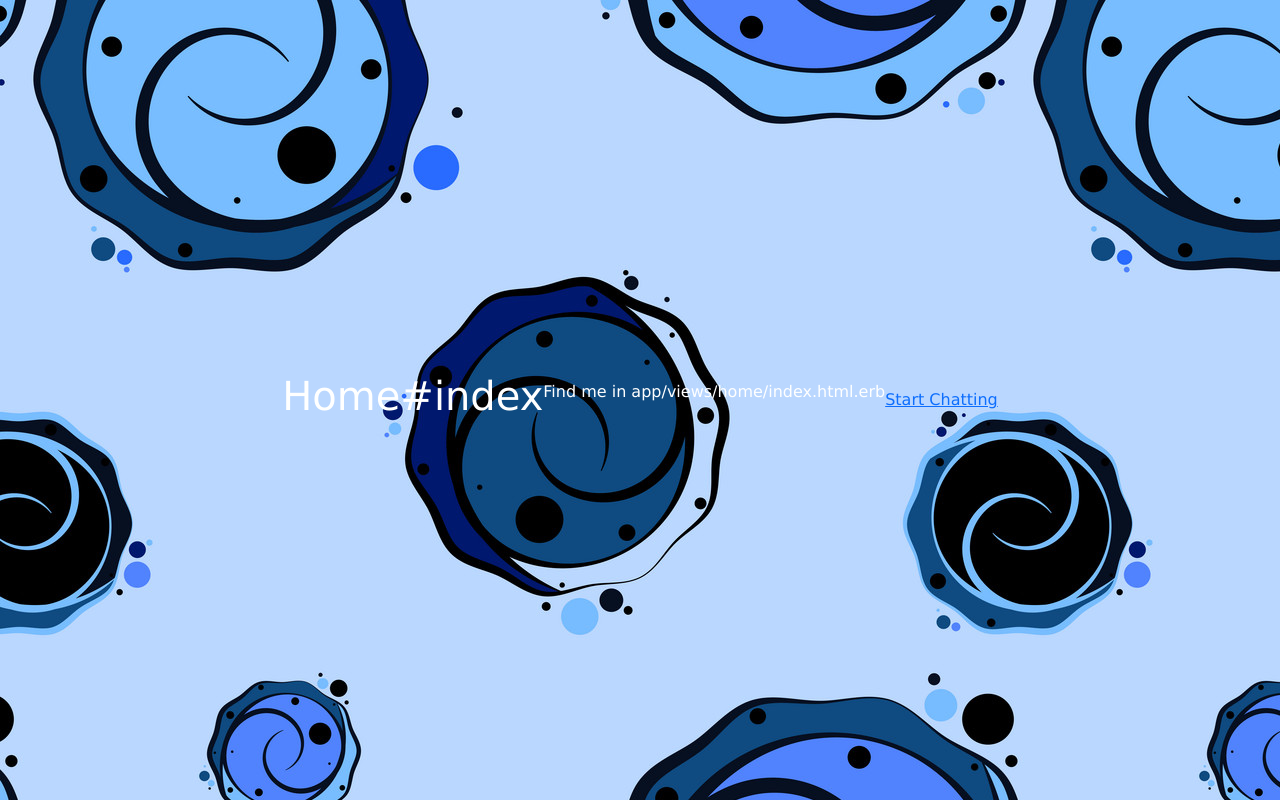
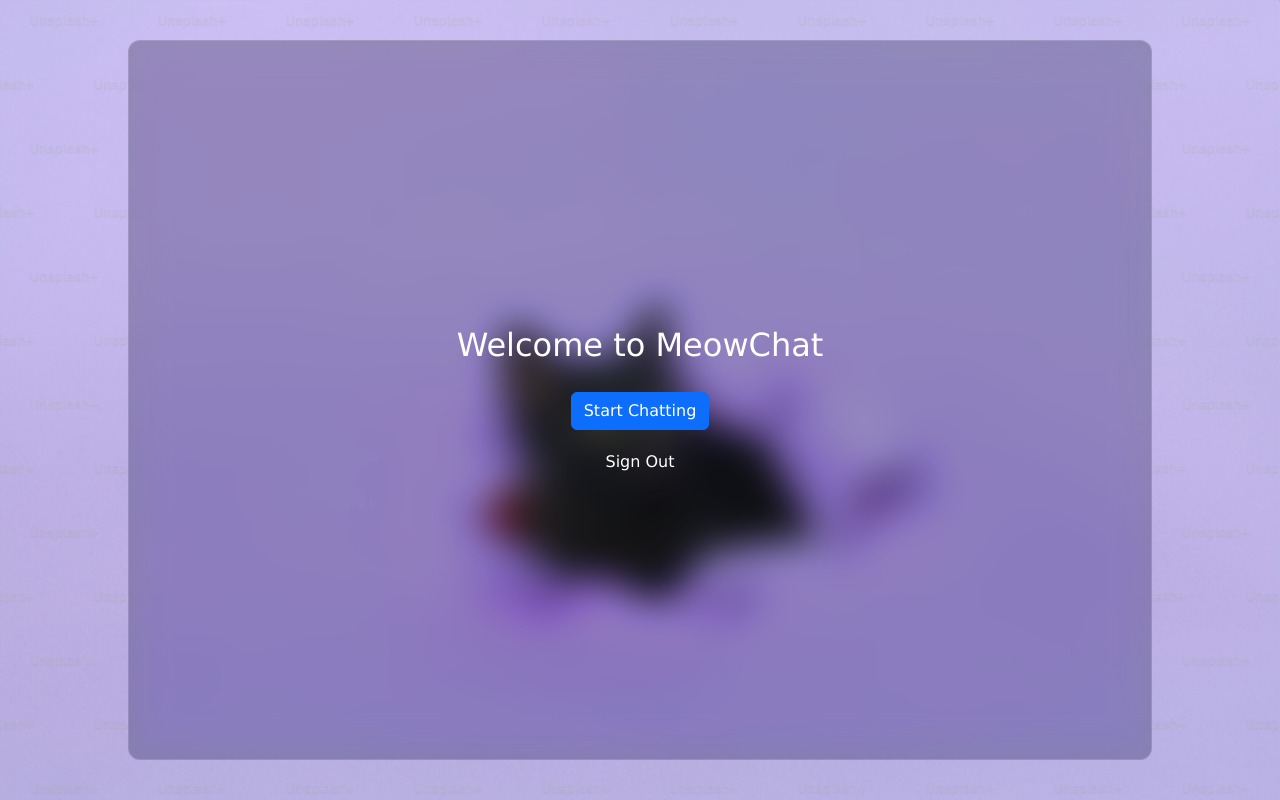
Before and after one commit to ken-genesius/meowchat-rails-7, a Rails app: page / in a window 1280 px wide. Run offline with Rails 7, Linux system fonts and the light colour scheme; the visitor is signed in with stand-in values (Sample User, id 1); some libraries are stand-ins or nearby versions.

Commit message:
style(page): add styling for pages

```diff
--- a/app/assets/stylesheets/application.css
+++ b/app/assets/stylesheets/application.css
@@ -22,36 +22,46 @@
   "Lucida Sans Unicode", Geneva, Verdana, sans-serif;
 }
 
+a{
+  text-decoration: none;
+  color: white;
+}
+
 body{
-   background-image: url("bg.jpg");
+  background-image: url("bg2.jpg");
   display: flex;
   align-items: center;
   justify-content: center;
   height: 100vh;
   color: white;
+  background-size: cover;
 }
 
- .meowchat_container{
+.meowchat_container
+{
   width: 80vw;
   height: 90vh;
-   background-color: rgba(17, 25, 40, 0.75);
+  background-color: rgba(17, 25, 40, 0.3);
   backdrop-filter: blur(19px) saturate(180%);
   border-radius: 12px;
   border: 1px solid rgba(255, 255, 255, 0.125);
   display: flex;
 
-   .meowchat_list{
+  .meowchat_list
+  {
     flex: 1;
     display: flex;
     flex-direction: column;
 
-      .meowchat_userInfo{
+    .meowchat_userInfo
+    {
       padding: 20px;
       display: flex;
       align-items: center;
       justify-content: space-between;
 
-         .user{
+      .user
+      {
         display: flex;
         align-items: center;
         gap: 20px;
@@ -64,7 +74,8 @@
           object-fit: cover;
         }
 
-            h2{
+        h2
+        {
           margin: 0;
           padding: 0;
           box-sizing: border-box;
@@ -74,17 +85,20 @@
       }
     }
 
-      .chatList{
+    .chatList
+    {
       flex: 1;
       overflow: scroll;
 
-         .search{
+      .search
+      {
         display: flex;
         align-items: center;
         gap: 20px;
         padding: 20px;
 
-            .searchBar{
+        .searchBar
+        {
           flex:1;
           background-color: rgba(17,25,40,0.5);
           display: flex;
@@ -92,10 +106,10 @@
           gap: 20px;
           border-radius: 10px;
           padding: 10px;
-
         }
 
-            .add{
+        .add
+        {
           width: 36px;
           height: 36px;
           background-color: rgba(17,25,40,0.5);
@@ -105,7 +119,8 @@
         }
       }
 
-         .item{
+      .item
+      {
         display: flex;
         align-items: center;
         gap: 20px;
@@ -113,7 +128,8 @@
         cursor: pointer;
         border-bottom: 1px solid #dddddd35;
 
-             img{
+        img.group
+        {
           content: url("avatar.png");
           width: 50px;
           height: 50px;
@@ -121,7 +137,17 @@
           object-fit: cover;
         }
 
-             .texts{
+        img.user
+        {
+          content: url("avatar.png");
+          width: 50px;
+          height: 50px;
+          border-radius: 50%;
+          object-fit: cover;
+        }
+
+        .texts
+        {
           display: flex;
           flex-direction: column;
           gap: 10px;
@@ -139,7 +165,8 @@
     }
   }
 
-   .meow_chat{
+  .meow_chat
+  {
     flex: 2;
     border-left: 1px solid #dddddd35;
     border-right: 1px solid #dddddd35;
@@ -147,11 +174,162 @@
     display: flex;
     flex-direction: column;
 
+    .top
+    {
+      padding: 20px;
+      display: flex;
+      align-items: center;
+      justify-content: space-between;
+      border-bottom: 1px solid #dddddd35;
+
+      .user
+      {
+        display: flex;
+        align-items: center;
+        gap: 20px;
+
+        img
+        {
+            content: url("cat-face.png");
+            width: 60px;
+            height: 60px;
+            border-radius: 50%;
+            object-fit: cover;
         }
 
+        .texts
+        {
+          display: flex;
+          flex-direction: column;
+          gap: 5px;
+
+          span
+          {
+            font-size: 18px;
+            font-weight: bold;
           }
 
- .loading{
+          p
+          {
+            font-size: 14px;
+            font-weight: 300;
+            color: #a5a5a5;
+          }
+        }
+      }
+    }
+
+    .center
+    {
+      padding: 20px;
+      flex: 1;
+      overflow: scroll;
+      display: flex;
+      flex-direction: column;
+      gap: 20px;
+
+      .message
+      {
+        max-width: 70%;
+        display: flex;
+        gap: 20px;
+
+        &.own
+        {
+            align-self: flex-end;
+
+            .texts
+            {
+              p{
+                background-color: #5183fe;
+              }
+            }
+        }
+
+        img
+        {
+          content: url("avatar.png");
+          width: 30px;
+          height: 30px;
+          border-radius: 50%;
+          object-fit: cover;
+        }
+        .texts
+        {
+          display: flex;
+          flex-direction: column;
+          gap: 5px;
+
+          img
+          {
+
+            width: 100%;
+            height: 300px;
+            border-radius: 10px;
+            object-fit: cover;
+          }
+
+          p{
+            padding: 20px;
+            background-color: rgba(17, 25, 40, 0.3);
+            border-radius: 10px;
+          }
+
+          span{
+            font-size: 13px;
+          }
+        }
+      }
+    }
+  }
+
+  .login{
+    width: 100%;
+    height: 100%;
+    display: flex;
+    align-items: center;
+    gap: 100px;
+
+    .item
+    {
+      flex: 1;
+      display: flex;
+      flex-direction: column;
+      align-items: center;
+      gap: 20px;
+
+      .meow_list_button
+      {
+        display: flex;
+        flex-direction: column;
+        align-items: center;
+        justify-content: center;
+        gap: 20px;
+
+        .meow_button{
+          width: 100%;
+          padding: 20px;
+          border: none;
+          background-color: #1f8ef1;
+          color: white;
+          border-radius: 5px;
+          cursor: pointer;
+          font-weight: 500;
+          }
+        }
+      }
+    }
+
+    .separator{
+        height: 80%;
+        width: 2px;
+        background-color: #dddddd35;
+    }
+  }
+}
+
+ .loading
+ {
    padding: 50px;
    font-size: 36px;
    border-radius: 10px;
--- a/app/views/chatrooms/_chatroom.html.erb
+++ b/app/views/chatrooms/_chatroom.html.erb
@@ -3,6 +3,5 @@
     <img src="" alt="" />
     <div class="texts">
         <span><%= link_to chatroom.name, chatroom %></span>
-        <p>Lorem ipsum dolor sit amet</p>
     </div>
 </div>
--- a/app/views/devise/registrations/new.html.erb
+++ b/app/views/devise/registrations/new.html.erb
@@ -1,3 +1,5 @@
+<div class="login">
+    <div class="item">
     <h2>Sign up</h2>
 
     <%= form_for(resource, as: resource_name, url: registration_path(resource_name)) do |f| %>
@@ -27,3 +29,5 @@
     <% end %>
 
     <%= render "devise/shared/links" %>
+  </div>
+</div>
--- a/app/views/devise/sessions/new.html.erb
+++ b/app/views/devise/sessions/new.html.erb
@@ -1,3 +1,5 @@
+<div class="login">
+    <div class="item">
   <h2>Log in</h2>
 
   <%= form_for(resource, as: resource_name, url: session_path(resource_name)) do |f| %>
@@ -19,8 +21,10 @@
     <% end %>
 
     <div class="actions">
-    <%= f.submit "Log in" %>
+      <%= f.submit "Log in", class:"btn btn-primary d-flex" %>
     </div>
   <% end %>
 
   <%= render "devise/shared/links" %>
+  </div>
+</div>
--- a/app/views/devise/shared/_links.html.erb
+++ b/app/views/devise/shared/_links.html.erb
@@ -6,9 +6,9 @@
   <%= link_to "Sign up", new_registration_path(resource_name) %><br />
 <% end %>
 
-<%- if devise_mapping.recoverable? && controller_name != 'passwords' && controller_name != 'registrations' %>
-  <%= link_to "Forgot your password?", new_password_path(resource_name) %><br />
-<% end %>
+<%# if devise_mapping.recoverable? && controller_name != 'passwords' && controller_name != 'registrations' %>
+  <%# link_to "Forgot your password?", new_password_path(resource_name) %><br />
+<%# end %>
 
 <%- if devise_mapping.confirmable? && controller_name != 'confirmations' %>
   <%= link_to "Didn't receive confirmation instructions?", new_confirmation_path(resource_name) %><br />
--- a/app/views/home/index.html.erb
+++ b/app/views/home/index.html.erb
@@ -1,6 +1,13 @@
-<h1>Home#index</h1>
-<p>Find me in app/views/home/index.html.erb</p>
-
-<% if current_user %>
-<%= link_to "Start Chatting", chatrooms_path %>
-<% end %>
+<div class="login">
+    <div class="item">
+        <h2>Welcome to MeowChat</h2>
+        <div class="meow_list_button">
+        <% if current_user %>
+        <%= link_to "Start Chatting", chatrooms_path, class:"btn btn-primary" %>
+        <%= link_to 'Sign Out', destroy_user_session_path, data: {turbo_method: :delete}, class:"nav-link" %>
+        <% else %>
+        <%= link_to "Log In", new_user_session_path, class:"btn btn-primary"  %>
+        <%= link_to "Sign Up", new_user_registration_path, class:"btn btn-primary" %>
+        <% end %>
+        </div>
+    </div>
--- a/app/views/layouts/application.html.erb
+++ b/app/views/layouts/application.html.erb
@@ -16,7 +16,6 @@
     <link rel="apple-touch-icon" href="/icon.png">
     <style>
       <%= ".msg-#{current_user&.id}" %> {
-        background-color: #007bff !important;
         padding: 10px;
       }
       <%= ".cont-#{current_user&.id}" %> {
@@ -25,15 +24,18 @@
       }
     </style>
 
+
     <%= stylesheet_link_tag "application", "data-turbo-track": "reload" %>
     <%= javascript_importmap_tags %>
   </head>
   <body>
-    <%# render "layouts/navbar" %>
-    <% if(notice || alert) %>
-      <%= render "layouts/alerts" %>
-    <% end %>
-    <%= yield %>
+    <div id="chatroom_container" class="meowchat_container">
+      <%# render "layouts/navbar" %>
+      <% if(notice || alert) %>
+        <%= render "layouts/alerts" %>
+      <% end %>
+      <%= yield %>
+    </div>
     <script src="https://cdn.jsdelivr.net/npm/bootstrap@5.3.3/dist/js/bootstrap.bundle.min.js" integrity="sha384-YvpcrYf0tY3lHB60NNkmXc5s9fDVZLESaAA55NDzOxhy9GkcIdslK1eN7N6jIeHz" crossorigin="anonymous"></script>
   </body>
 </html>
--- a/app/views/users/_user.html.erb
+++ b/app/views/users/_user.html.erb
@@ -1,5 +1,5 @@
 <div class="item">
-    <img src="" alt="" />
+    <img class="user" src="" alt="" />
     <div class="texts">
         <span><%= link_to user.username, user, class:"", data: {turbo: "false"} %></span>
         <p>Lorem ipsum dolor sit amet</p>
```
Also changed, not shown: app/views/chatrooms/index.html.erb (+13 -10 lines), app/views/messages/_message.html.erb (+7 -4 lines), app/assets/images/bg2.jpg (added), app/assets/images/cat-face.png (added). Lines whose indentation alone changed are shown as unchanged.
